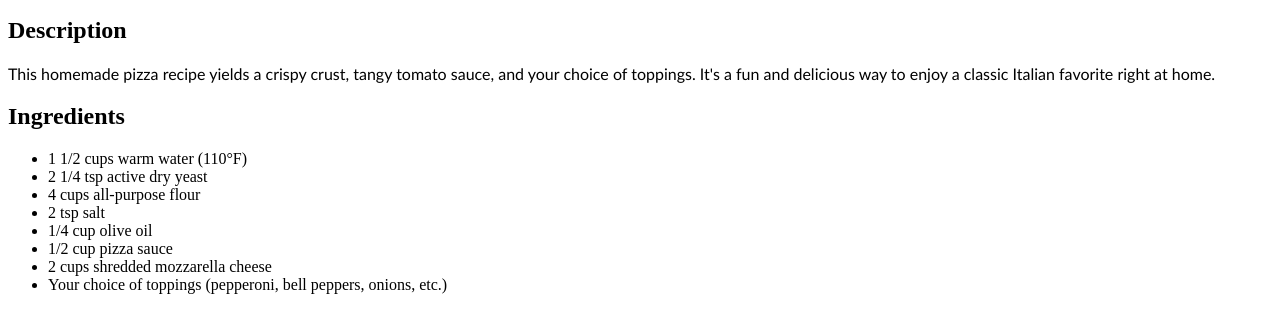
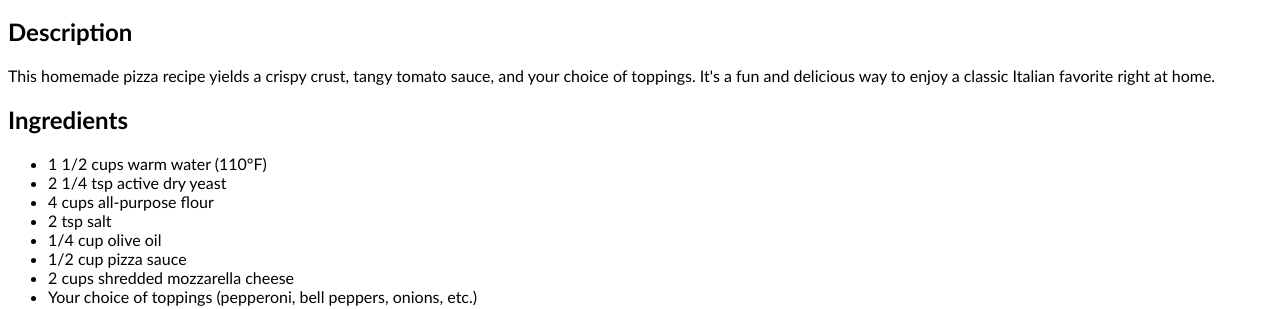
Before and after one commit to sidbfz/odin-recipes, a plain HTML site: page recipes/pizza.html in a window 1280 px wide. Shown: the part 494-803 px from the top of the page. Drawn offline with Linux system fonts and the light colour scheme.

Commit message:
added gill sans font to every text

```diff
--- a/styles.css
+++ b/styles.css
@@ -12,6 +12,6 @@ h1 {
     font-family: 'Gill Sans', 'Gill Sans MT', Calibri, 'Trebuchet MS', sans-serif;
 }
 
-p {
+p, h2, li {
     font-family: 'Gill Sans', 'Gill Sans MT', Calibri, 'Trebuchet MS', sans-serif;
 }
```
